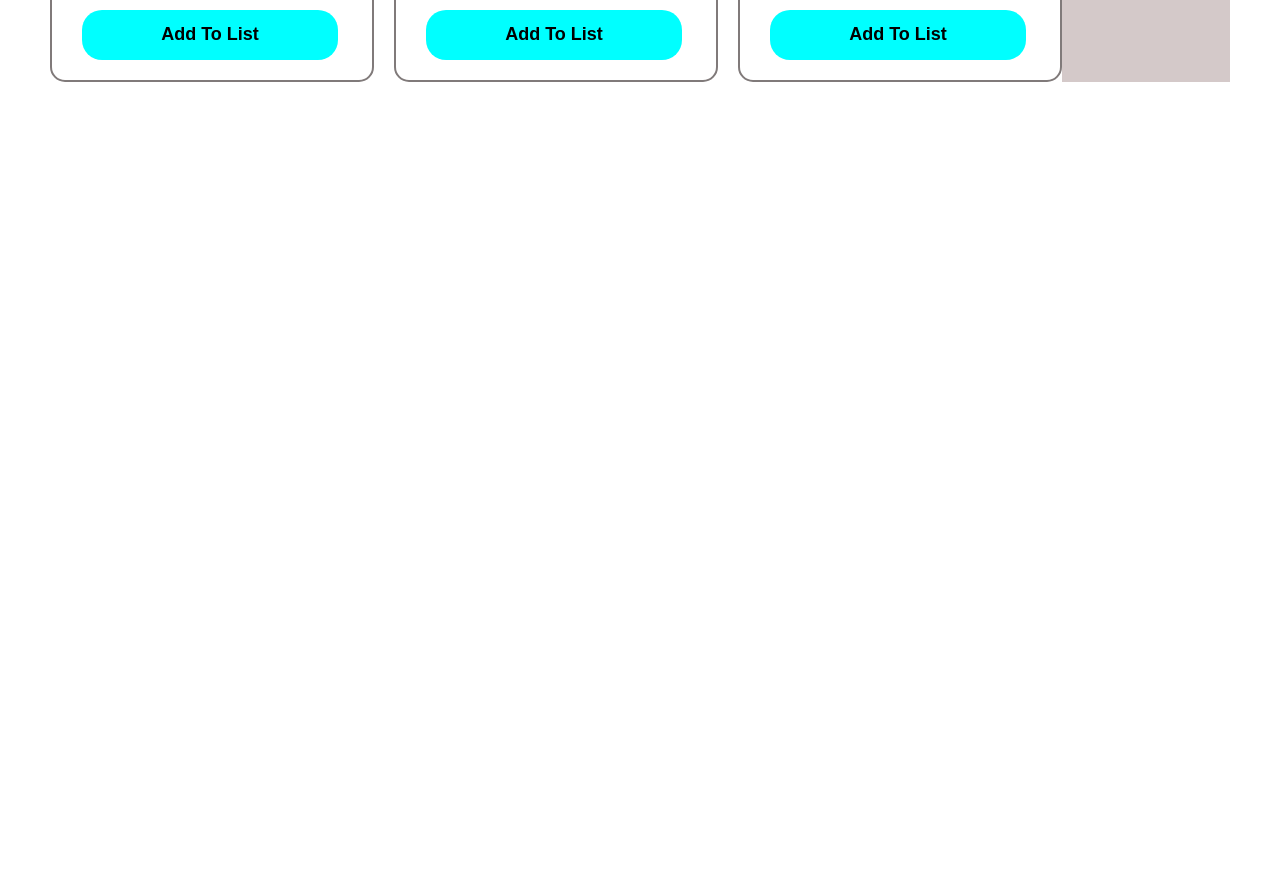
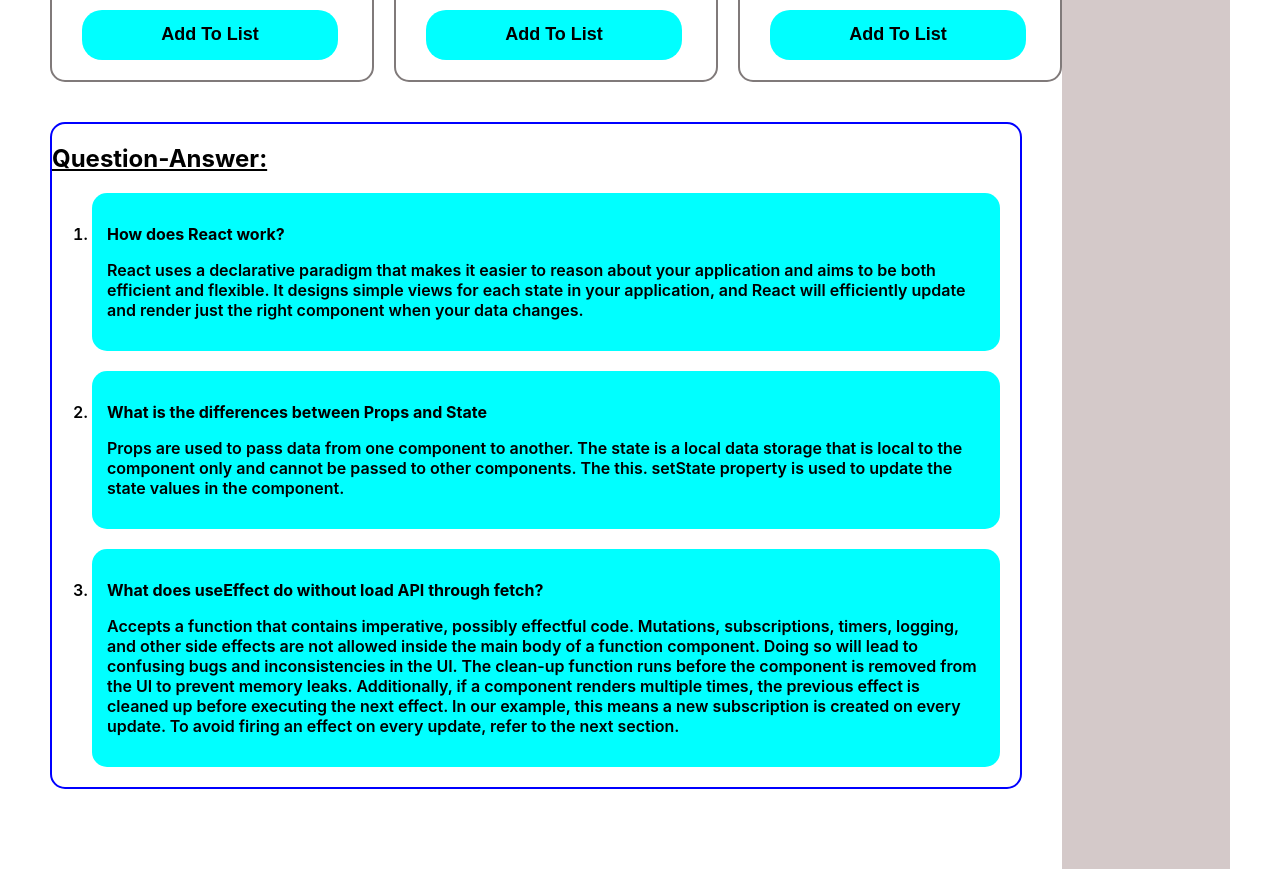
Before and after one commit to Raj106292/assignment-8-reactjs, a React (Create React App) app: page / in a window 1280 px wide. Shown: the part 900-1769 px from the top of the page. Before the commit the page ends 982 px from the top, so only its background shows below. Built offline with nearby package versions, Linux system fonts and the light colour scheme.

Commit message:
question-answer done

```diff
--- a/src/Components/Workouts/Workouts.css
+++ b/src/Components/Workouts/Workouts.css
@@ -18,6 +18,24 @@
     gap: 20px;
 }
 
+.question-answer {
+    margin-top: 40px;
+    border: 2px solid blue;
+    border-radius: 15px;
+    margin-right: 40px;
+    padding-right: 20px;
+    margin-bottom: 80px;
+}
+
+.answer {
+    background-color: cyan;
+    color: black;
+    font-weight: 600;
+    padding: 15px;
+    border-radius: 15px;
+    margin-bottom: 20px;
+}
+
 .profile-container{
     background-color: rgb(212, 201, 201);
 }
--- a/src/Components/Workouts/Workouts.js
+++ b/src/Components/Workouts/Workouts.js
@@ -10,17 +10,17 @@
 
     useEffect(() => {
         fetch('items.json')
-        .then(resp => resp.json())
-        .then(data => setWorkouts(data))
-        .catch(error => console.log(error.message))
-    },[])
+            .then(resp => resp.json())
+            .then(data => setWorkouts(data))
+            .catch(error => console.log(error.message))
+    }, [])
 
     const handleAddToList = (id) => {
         const selected = workouts.find(workout => workout.id === id);
         setSelected(selected);
     }
 
-    const [selected , setSelected] = useState([]);
+    const [selected, setSelected] = useState([]);
 
     return (
         <div className='container'>
@@ -34,6 +34,27 @@
                             handleAddToList={handleAddToList}></Workout>)
                     }
                 </div>
+                <div className='question-answer'>
+                    <h2><u>Question-Answer:</u></h2>
+                    <ol>
+                        <li className='answer'>
+                            <p><strong>How does React work?</strong></p>
+                            <p>React uses a declarative paradigm that makes it easier to reason about your application and aims to be both efficient and flexible. It designs simple views for each state in your application, and React will efficiently update and render just the right component when your data changes.</p>
+                        </li>
+                        <li className='answer'>
+                            <p><strong>What is the differences between Props and State</strong></p>
+                            <p>Props are used to pass data from one component to another. The state is a local data storage that is local to the component only and cannot be passed to other components. The this. setState property is used to update the state values in the component.</p>
+                        </li>
+                        <li className='answer'>
+                            <p><strong>What does useEffect do without load API through fetch?</strong></p>
+                            <p>Accepts a function that contains imperative, possibly effectful code.
+
+                                Mutations, subscriptions, timers, logging, and other side effects are not allowed inside the main body of a function component. Doing so will lead to confusing bugs and inconsistencies in the UI. The clean-up function runs before the component is removed from the UI to prevent memory leaks. Additionally, if a component renders multiple times, the previous effect is cleaned up before executing the next effect. In our example, this means a new subscription is created on every update. To avoid firing an effect on every update, refer to the next section.
+
+                            </p>
+                        </li>
+                    </ol>
+                </div>
             </div>
             <div className='profile-container'>
                 <Profile selected={selected}></Profile>
```
Also changed, not shown: src/Components/Header/Header.css (deleted), src/Components/Header/Header.js (deleted).
